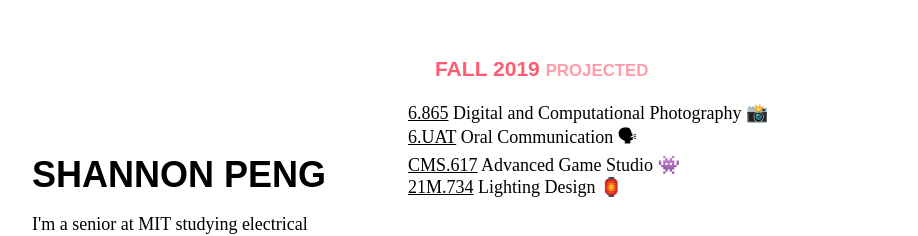
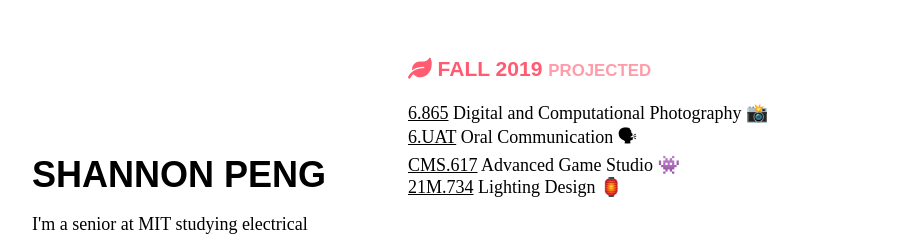
Before and after one commit to shannonpeng/shannonpeng.com, a Flask app: page /classes in a window 1280 px wide. Shown: the top 236 px of the page, without its empty margins (4-922 px from the left). Run offline with Flask 2, Linux system fonts and the light colour scheme; data that the repository does not hold is empty; some libraries are stand-ins or nearby versions; some web fonts are replaced.

Commit message:
Actually fix classes icon

```diff
--- a/app/templates/classes.html
+++ b/app/templates/classes.html
@@ -9,7 +9,7 @@
 <div id="classes">
 	<div class="container">
 		<div class="semester fall">
-			<h3 class="label"><i class="fab fa-leaf"></i> Fall 2019 <span class="description">projected</span></h3>
+			<h3 class="label"><i class="fas fa-leaf"></i> Fall 2019 <span class="description">projected</span></h3>
 			<ul>
 				<li><a href="http://student.mit.edu/catalog/search.cgi?search=6.865" class="class-number" target="_blank">6.865</a> Digital and Computational Photography 📸</li>
 				<li><a href="http://student.mit.edu/catalog/search.cgi?search=6.UAT" class="class-number" target="_blank">6.UAT</a> Oral Communication 🗣</li>
```
